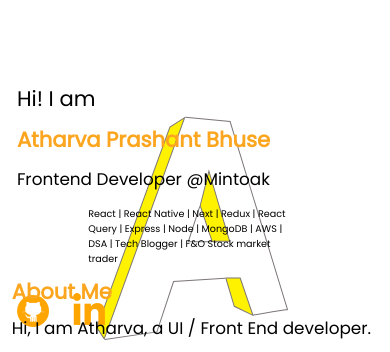
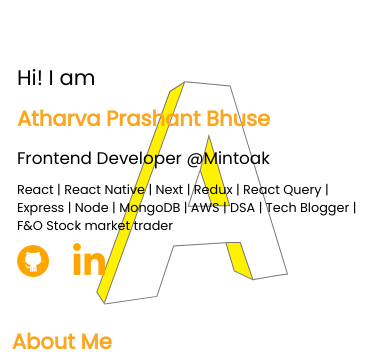
Before and after one commit to atharvabhuse/portfolio, a React (Create React App) app: page / in a window 390 px wide. Shown: the part 537-889 px from the top of the page. Built offline with nearby package versions, Linux system fonts and the light colour scheme.

Commit message:
text added

```diff
--- a/src/components/Intro.css
+++ b/src/components/Intro.css
@@ -182,7 +182,7 @@
         background-size: cover;
         padding-bottom: 0;
         margin-top: 6vh;
-        margin-bottom: -150px;
+        margin-bottom: -100px;
         padding-top: 1vh;
         justify-content: flex-start;
         align-items: flex-start;
@@ -212,12 +212,13 @@
         display: flex;
         flex-direction: row;
         gap: 1.5rem;
-        margin-top: -1vh;
-        transform: scale(0.6);
+        margin-top: 1vh;
+        transform: scale(1);
         justify-content: flex-start;
         align-items: flex-start;
         padding-left: 0;
         margin-left: 0;
+        font-size: 0.8rem;
     }
     .intro-div-right{
         transform: scale(0.5);
--- a/src/components/Intro.js
+++ b/src/components/Intro.js
@@ -56,7 +56,6 @@
                 <img className="github" src={github} />
               </a>
             </span>
-
             <span>
               <a href="https://www.linkedin.com/in/atharva-bhuse/">
                 <img className="linkedin" src={linkedin} />
--- a/src/components/Services.css
+++ b/src/components/Services.css
@@ -82,7 +82,7 @@
         flex-direction: column;
         padding: 0vw 3vw;
         flex-wrap: wrap;
-        margin-top: 4vh;
+        margin-top: 10vh;
     }
     .services-left{
         gap: 0rem;
```
